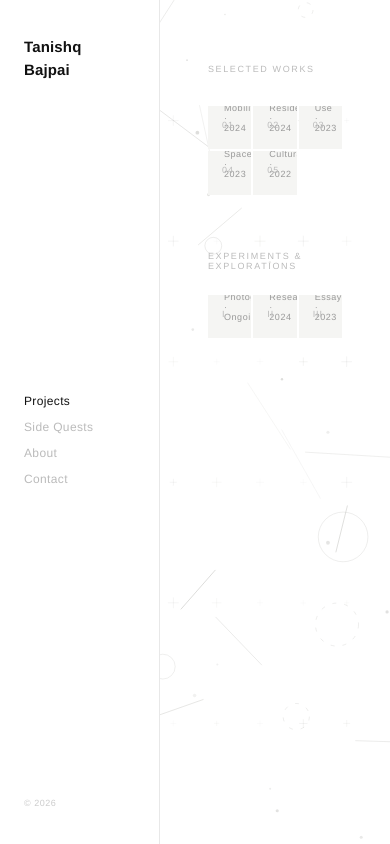
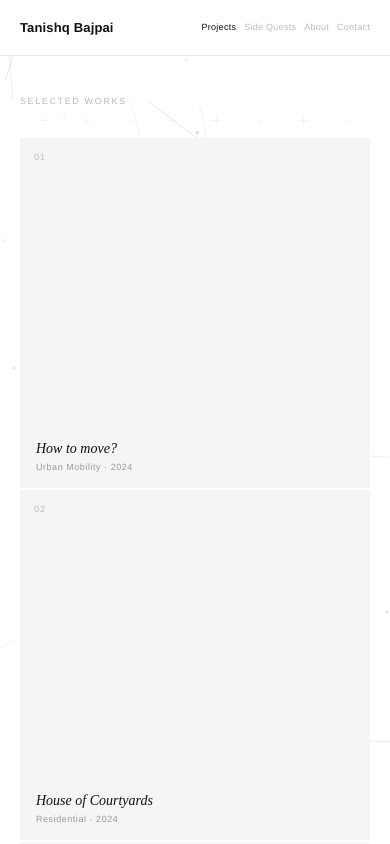
Before and after one commit to tanishshq/Portfolio, a plain HTML site: page index.html in a window 390 px wide. Drawn offline with Linux system fonts and the light colour scheme.

Commit message:
Update index.html

```diff
--- a/index.html
+++ b/index.html
@@ -1,3 +1,4 @@
+
 <!DOCTYPE html>
 <html lang="en">
 <head>
@@ -70,6 +71,34 @@
   .detail-img-placeholder{width:100%;aspect-ratio:16/7;background:#f0f0ee;margin-bottom:48px;display:flex;align-items:center;justify-content:center;}
   .detail-img-placeholder span{font-size:10px;letter-spacing:0.12em;color:#ccc;font-family:'Helvetica Neue',sans-serif;text-transform:uppercase;}
   .detail-body p{font-size:14px;line-height:1.9;color:#555;font-family:'Helvetica Neue',sans-serif;margin-bottom:20px;max-width:560px;}
+
+  /* ── Mobile: sidebar becomes top bar ── */
+  @media (max-width:639px){
+    #sidebar{
+      width:100%;min-width:0;height:56px;
+      flex-direction:row;align-items:center;justify-content:space-between;
+      padding:0 20px;
+      border-right:none;border-bottom:1px solid #e8e8e8;
+    }
+    .logo{display:flex;flex-direction:row;align-items:center;gap:4px;font-size:13px;}
+    .logo br{display:none;}
+    nav{flex-direction:row;gap:12px;flex-wrap:wrap;justify-content:flex-end;}
+    nav a{font-size:10px;line-height:1.5;}
+    .sfoot{display:none;}
+    #main{margin-left:0;margin-top:56px;height:calc(100vh - 56px);}
+    #detail-overlay{left:0;top:56px;padding:32px 20px;}
+    section{padding:40px 20px;}
+    .grid{grid-template-columns:repeat(2,1fr);}
+    .detail-title{font-size:32px;margin-bottom:20px;}
+    .about-wrap h2{font-size:26px;}
+    .detail-meta{gap:20px;flex-wrap:wrap;}
+    .detail-img-placeholder{aspect-ratio:4/3;}
+  }
+  @media (max-width:400px){
+    .grid{grid-template-columns:1fr;}
+    nav{gap:8px;}
+    nav a{font-size:9px;}
+  }
 </style>
 </head>
 <body>
@@ -77,7 +106,7 @@
 <div id="canvas-wrap"><canvas id="bg"></canvas></div>
 
 <div id="sidebar">
-  <div class="logo">Tanishq<br/>Bajpai</div>
+  <div class="logo"><span>Tanishq</span><br/><span>Bajpai</span></div>
   <nav>
     <a href="#projects" data-target="projects">Projects</a>
     <a href="#sidequests" data-target="sidequests">Side Quests</a>
```
